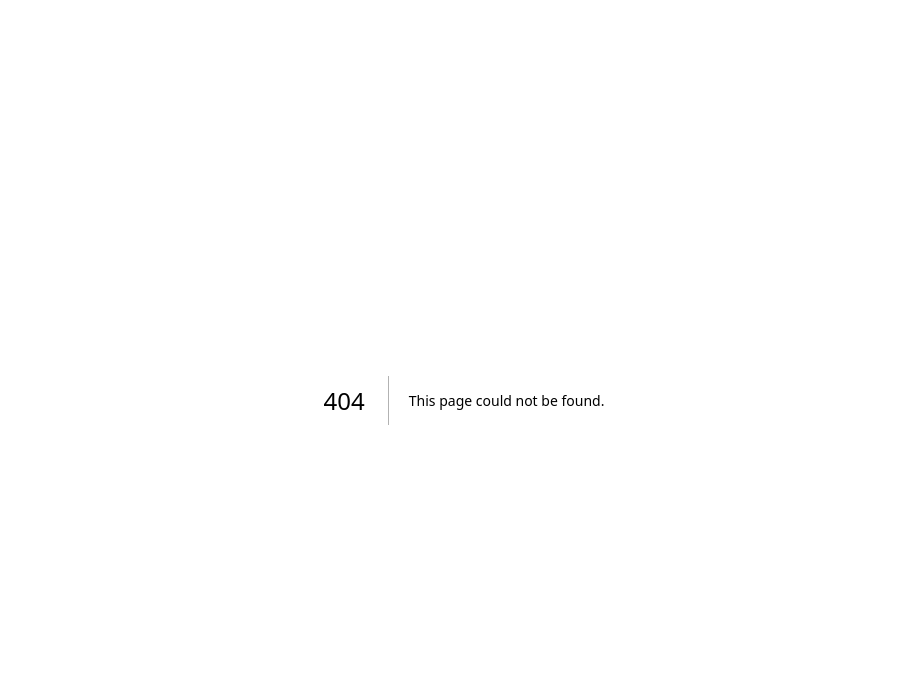
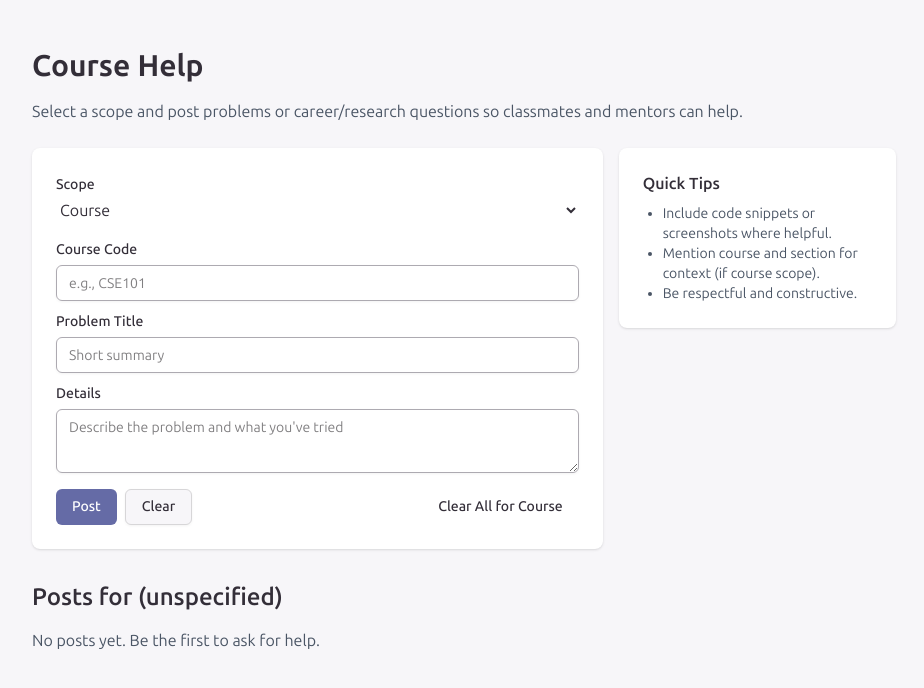
Before and after one commit to himel2010/coursemanager, a Next.js app: page /community/help in a window 1280 px wide. Before the commit this address had no page. Shown: the top 688 px of the page, without its empty margins (176-1100 px from the left). Built offline with nearby package versions, Linux system fonts and the light colour scheme.

Commit message:
Add help

```diff
--- /dev/null
+++ b/app/community/help/page.jsx
@@ -0,0 +1,129 @@
+"use client"
+
+import { useEffect, useState } from "react"
+import { Input } from "@/components/ui/input"
+import { Textarea } from "@/components/ui/textarea"
+import { Button } from "@/components/ui/button"
+import { Card, CardContent } from "@/components/ui/card"
+
+function storageKey(scope, course) {
+    if (scope === "course") {
+        return `help_posts_course_${course?.trim() || "unspecified"}`
+    }
+    // scope === "career" (research/career)
+    return `help_posts_career`
+}
+
+export default function HelpPage() {
+    const [scope, setScope] = useState("course")
+    const [course, setCourse] = useState("")
+    const [title, setTitle] = useState("")
+    const [body, setBody] = useState("")
+    const [posts, setPosts] = useState([])
+
+    useEffect(() => {
+        const key = storageKey(scope, course)
+        const raw = localStorage.getItem(key)
+        setPosts(raw ? JSON.parse(raw) : [])
+    }, [scope, course])
+
+    function savePosts(next) {
+        const key = storageKey(scope, course)
+        localStorage.setItem(key, JSON.stringify(next))
+    }
+
+    function handleSubmit(e) {
+        e.preventDefault()
+        // For course scope, course is required. For career scope, course is not used.
+        if ((scope === "course" && !course.trim()) || !title.trim() || !body.trim()) return
+        const next = [
+            { id: Date.now(), scope, course: course.trim() || null, title: title.trim(), body: body.trim(), createdAt: new Date().toISOString() },
+            ...posts,
+        ]
+        setPosts(next)
+        savePosts(next)
+        setTitle("")
+        setBody("")
+    }
+
+    function handleClear() {
+        const key = storageKey(scope, course)
+        if (!confirm(`Clear all posts for ${scope === "course" ? course || "unspecified" : "Research/Career"}?`)) return
+        setPosts([])
+        localStorage.removeItem(key)
+    }
+
+    return (
+        <div className="max-w-4xl mx-auto py-12 px-4">
+            <h1 className="text-3xl font-bold mb-4">Course Help</h1>
+            <p className="text-gray-600 mb-6">Select a scope and post problems or career/research questions so classmates and mentors can help.</p>
+
+            <div className="mb-8 grid md:grid-cols-3 gap-4">
+                <div className="md:col-span-2">
+                    <form onSubmit={handleSubmit} className="bg-white p-6 rounded-lg shadow-sm">
+                        <label className="block mb-4">
+                            <span className="text-sm font-medium">Scope</span>
+                            <select value={scope} onChange={(e) => setScope(e.target.value)} className="mt-1 block w-full rounded-md border-gray-200">
+                                <option value="course">Course</option>
+                                <option value="career">Research / Career</option>
+                            </select>
+                        </label>
+
+                        {scope === "course" && (
+                            <label className="block mb-2">
+                                <span className="text-sm font-medium">Course Code</span>
+                                <Input value={course} onChange={(e) => setCourse(e.target.value)} placeholder="e.g., CSE101" className="mt-1" />
+                            </label>
+                        )}
+
+                        <label className="block mb-2">
+                            <span className="text-sm font-medium">Problem Title</span>
+                            <Input value={title} onChange={(e) => setTitle(e.target.value)} placeholder="Short summary" className="mt-1" />
+                        </label>
+
+                        <label className="block mb-4">
+                            <span className="text-sm font-medium">Details</span>
+                            <Textarea value={body} onChange={(e) => setBody(e.target.value)} rows={5} placeholder="Describe the problem and what you've tried" className="mt-1" />
+                        </label>
+
+                        <div className="flex gap-2">
+                            <Button type="submit">Post</Button>
+                            <Button variant="outline" type="button" onClick={() => { setTitle(""); setBody("") }}>Clear</Button>
+                            <Button variant="ghost" type="button" onClick={handleClear} className="ml-auto" >Clear All for {scope === "course" ? "Course" : "Research/Career"}</Button>
+                        </div>
+                    </form>
+                </div>
+
+                <div className="md:col-span-1">
+                    <div className="bg-white p-6 rounded-lg shadow-sm">
+                        <h3 className="font-semibold mb-2">Quick Tips</h3>
+                        <ul className="text-sm text-gray-600 list-disc ml-5">
+                            <li>Include code snippets or screenshots where helpful.</li>
+                            <li>Mention course and section for context (if course scope).</li>
+                            <li>Be respectful and constructive.</li>
+                        </ul>
+                    </div>
+                </div>
+            </div>
+
+            <div>
+                <h2 className="text-2xl font-semibold mb-4">Posts for {scope === "course" ? (course || "(unspecified)") : "Research / Career"}</h2>
+                {posts.length === 0 ? (
+                    <p className="text-gray-600">No posts yet. Be the first to ask for help.</p>
+                ) : (
+                    <div className="space-y-4">
+                        {posts.map((p) => (
+                            <div key={p.id} className="bg-white p-4 rounded shadow-sm">
+                                <div className="flex items-center justify-between mb-2">
+                                    <strong>{p.title}</strong>
+                                    <span className="text-xs text-gray-500">{new Date(p.createdAt).toLocaleString()}</span>
+                                </div>
+                                <p className="text-gray-700 whitespace-pre-wrap">{p.body}</p>
+                            </div>
+                        ))}
+                    </div>
+                )}
+            </div>
+        </div>
+    )
+}
--- a/components/shadcn-studio/blocks/community-section/community-section.jsx
+++ b/components/shadcn-studio/blocks/community-section/community-section.jsx
@@ -7,7 +7,7 @@ export default function CommunitySection() {
           <p className="text-lg text-gray-600">Stay connected with your peers and faculty</p>
         </div>
 
-        <div className="grid md:grid-cols-3 gap-8">
+        <div className="grid md:grid-cols-4 gap-8">
           {/* Section Group Chat */}
           <div className="bg-white p-8 rounded-lg shadow-md hover:shadow-lg transition-shadow">
             <div className="text-4xl mb-4">💬</div>
@@ -37,6 +37,16 @@ export default function CommunitySection() {
               Create/Join Project →
             </a>
           </div>
+
+          {/* Help */}
+          <div className="bg-white p-8 rounded-lg shadow-md hover:shadow-lg transition-shadow">
+            <div className="text-4xl mb-4">🆘</div>
+            <h3 className="text-xl font-semibold mb-2">Help</h3>
+            <p className="text-gray-600 mb-4">Post course-specific problems you face and get help from peers.</p>
+            <a href="/community/help" className="text-blue-600 hover:underline font-medium">
+              Course Help →
+            </a>
+          </div>
         </div>
       </div>
     </section>
```
